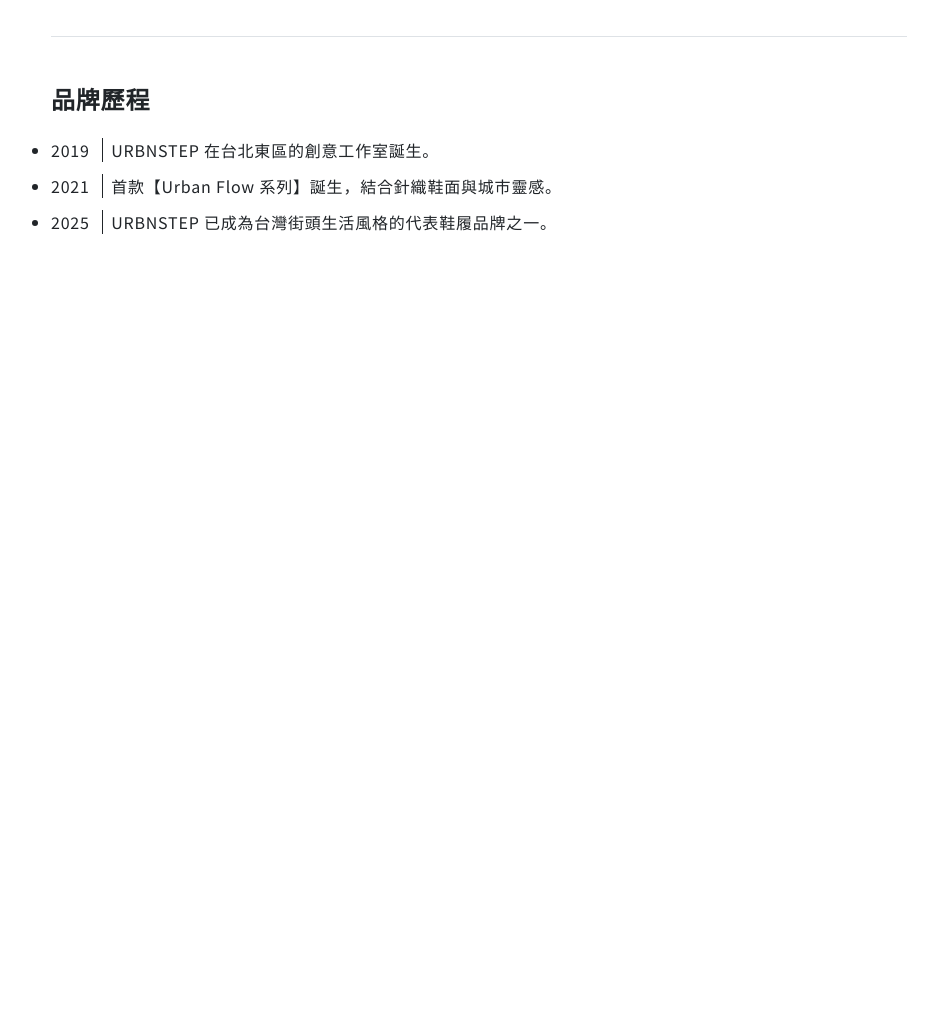
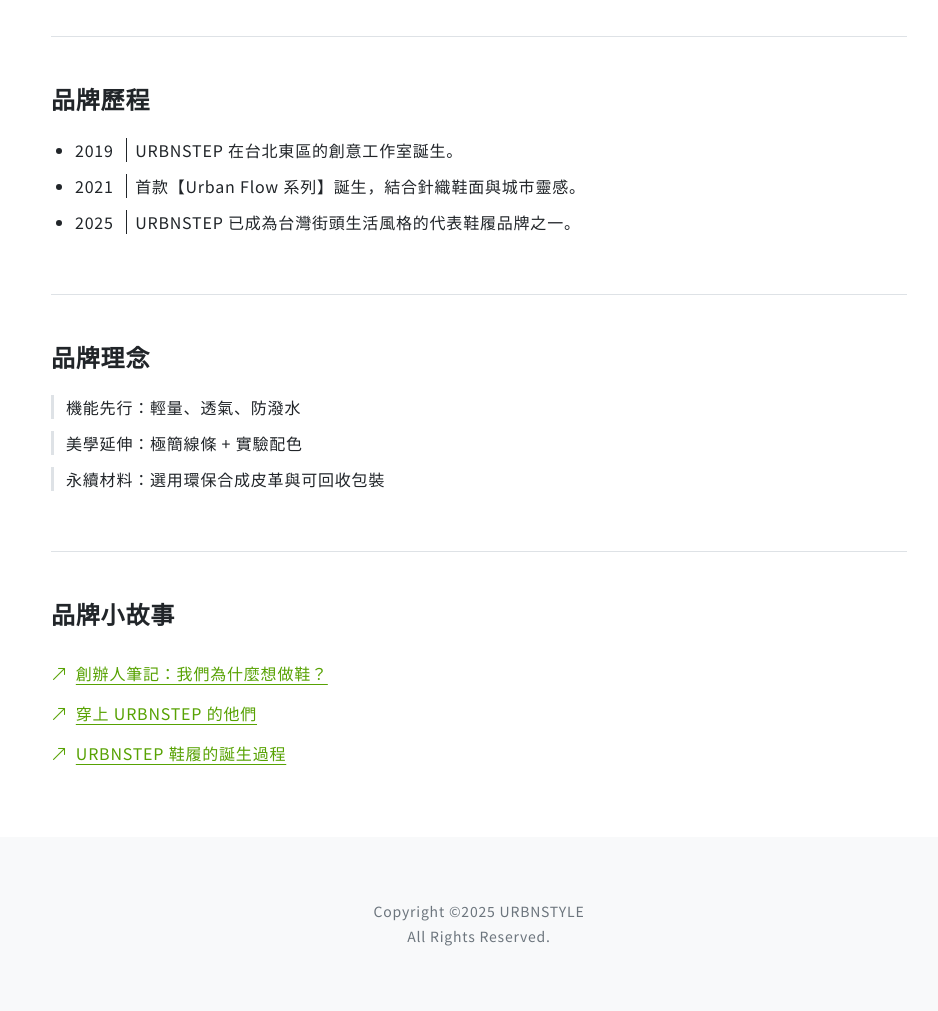
Before and after one commit to erica223020/e-commerce, a plain HTML site: page index.html in a window 1280 px wide. Shown: the part 1820-2831 px from the top of the page, without its empty margins (161-1099 px from the left). Before the commit the page ends 2130 px from the top, so only its background shows below. Drawn offline with nearby package versions, Linux system fonts and the light colour scheme.

Commit message:
新增歷程、品牌理念、品牌小故事、footer

```diff
--- a/index.html
+++ b/index.html
@@ -31,7 +31,7 @@
                 Step，代表著我們對每一個走進城市生活的人致敬。我們不追逐潮流，我們關注輪廓、材質、穿著者的心境與身型，創造能陪伴你走進自我節奏的經典之作。選用高品質麂皮、織物與天然橡膠大底，並與獨立插畫家、攝影師合作，打造具有街頭詩意的形象風格。URBNSTEP
                 相信，美不是炫耀，而是由內而外的呼吸——一雙鞋，剛好說出你心中的樣子。</p>
         </div>
-        <div>
+        <div class="pb-48 mb-48 section-lined">
             <h2 class="h4 mb-24">品牌歷程</h2>
             <ul class="history-list">
                 <li class="mb-12"><span class="pe-8">2019</span>
@@ -45,7 +45,24 @@
                 </li>
             </ul>
         </div>
+        <div class="section-lined pb-48 mb-48">
+            <h2 class="h4 mb-24">品牌理念</h2>
+            <ul>
+                <li class="mb-12 philosophy-item">機能先行：輕量、透氣、防潑水</li>
+                <li class="mb-12 philosophy-item">美學延伸：極簡線條 + 實驗配色</li>
+                <li class="mb-12 philosophy-item">永續材料：選用環保合成皮革與可回收包裝</li>
+            </ul>
+        </div>
+        <div ckass="pb-48 section-lined">
+            <h2 class="h4 mb-24">品牌小故事</h2>
+            <a href="#" class="py-8"><i class="bi bi-arrow-up-right"></i>創辦人筆記：我們為什麼想做鞋？</a>
+            <a href="#" class="py-8"><i class="bi bi-arrow-up-right"></i>穿上 URBNSTEP 的他們</a>
+            <a href="#" class="py-8"><i class="bi bi-arrow-up-right"></i>URBNSTEP 鞋履的誕生過程</a>
+        </div>
+    </div>
+    <div class="bg-neutral-100 py-64 text-sm text-neutral-600 footer">
+        <p class="mb-4">Copyright ©2025 URBNSTYLE</p>
+        <p>All Rights Reserved.</p>
     </div>
 </body>
-
 </html>
--- a/style.css
+++ b/style.css
@@ -1,5 +1,6 @@
 /* 引入字體 */
 @import url('https://fonts.googleapis.com/css2?family=Noto+Sans+TC:wght@100..900&display=swap');
+@import url("https://cdn.jsdelivr.net/npm/bootstrap-icons@1.13.1/font/bootstrap-icons.min.css");
 
 /* CSS reset*/
 
@@ -310,5 +311,19 @@
 
 .history-list {
 	list-style-type: disc;
-	padding-left: 24pz;
+	padding-left: 24px;
 }
+
+.philosophy-item {
+	border-left: 3px solid var(--neutral-300);
+	padding-left: 12px;
+}
+
+.bi {
+	padding-right: 8px;
+	vertical-align: bottom;
+}
+
+.footer {
+	text-align: center;
+}
```
